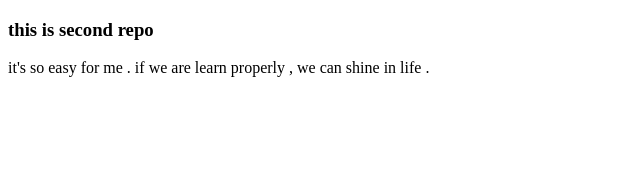
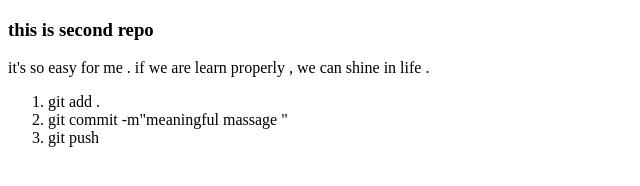
Before and after one commit to Mdarman899/my-second-repo, a plain HTML site: page index.html in a window 1280 px wide. Shown: the whole page, without its empty margins (0-640 px from the left). Drawn offline with Linux system fonts and the light colour scheme.

Commit message:
add some new information

```diff
--- a/index.html
+++ b/index.html
@@ -8,7 +8,11 @@
 <body>
     <h3> this is second repo </h3>
     <P> it's so easy for me . if we are learn properly , we can shine in life .
-
+        <ol>
+            <li>git add .</li>
+            <li> git commit -m"meaningful massage "</li>
+            <li> git push </li>
+        </ol>
     </P>
 
 </body>
```
